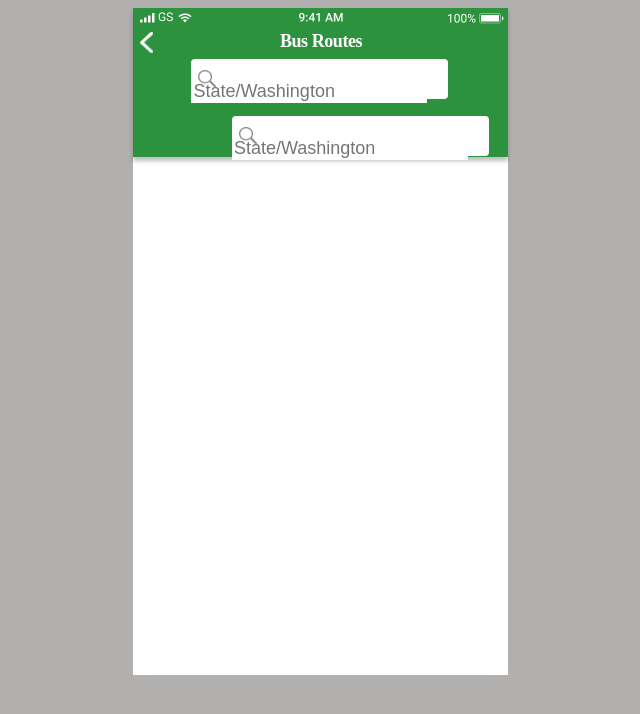
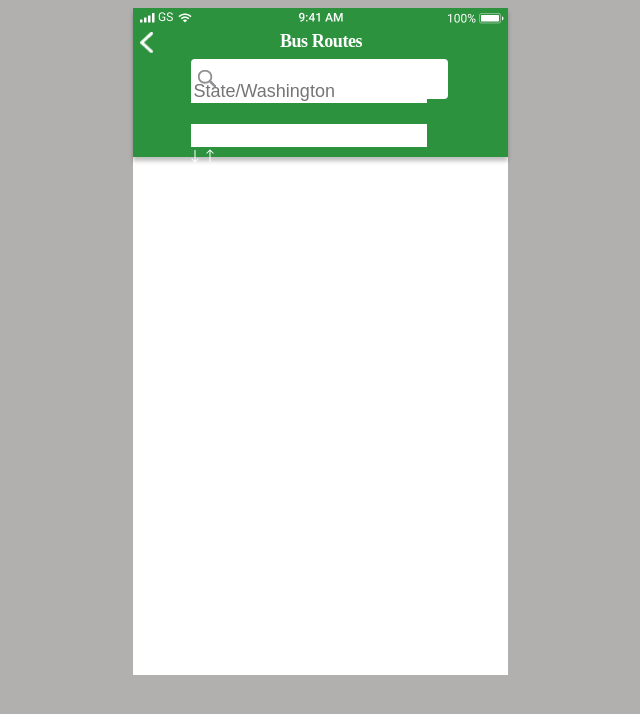
Before and after one commit to subpop200/Frontend-Challenge, a plain HTML site: page index.html in a window 1280 px wide. Shown: the whole page, without its empty margins (320-960 px from the left). Drawn offline with Linux system fonts and the light colour scheme; a small style sheet from the web is missing; a web font is replaced by a local one.

Commit message:
index.html

```diff
--- a/index.html
+++ b/index.html
@@ -21,19 +21,15 @@
           <input class="input-field" type="text" placeholder="State/Washington" name="StWa"
         </div>
 
-        <div class="input-container">
+        <div class="input-container2">
           <i class="Search-icon"></i>
           <img class="Search" src="Search.png">
-          <input class="input-field" type="text" placeholder="State/Washington" name="StWa"
+          <input class="input-field" type="text" placeholder="" name="StWa">
+          <img class="switcharrows" src="switcharrows.png">
         </div>
-
-
-
-
-
-
       </nav>
 
+    <section class="container2">
 
 
 
```
